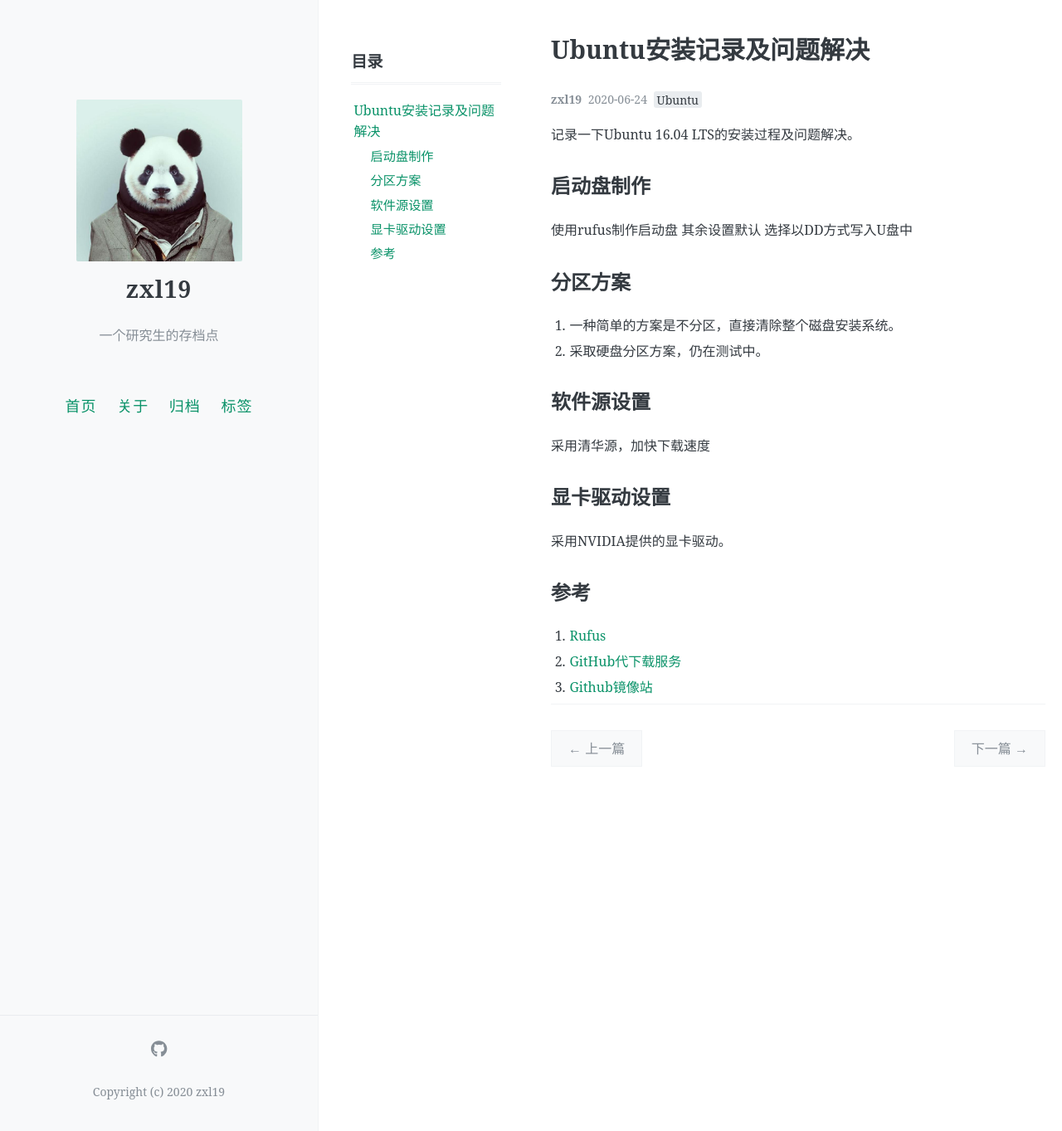
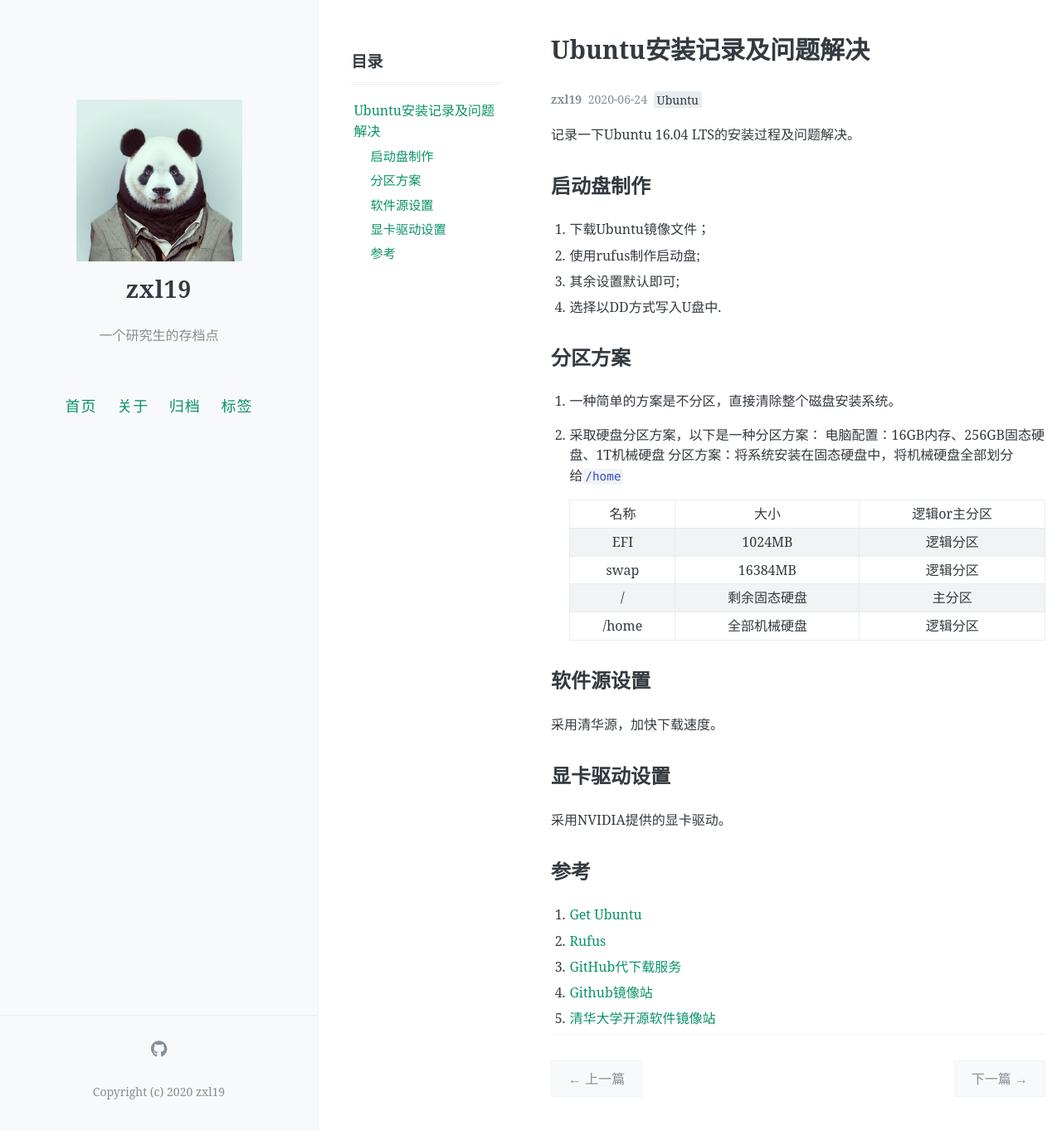
Before and after one commit to zxl19/zxl19.github.io, a Jekyll site: the page built from _posts/2020-06-24-ubuntu-installation.md, in a window 1280 px wide and 1363 px high. Shown: the whole window at 83% size. Built offline with Jekyll 4.4.1, drawn with Linux system fonts in a browser that asks for light colours; comment, search, counter and statistics services are not loaded.

Commit message:
Update 2020-06-24-ubuntu-installation.md

```diff
--- a/_posts/2020-06-24-ubuntu-installation.md
+++ b/_posts/2020-06-24-ubuntu-installation.md
@@ -15,18 +15,28 @@ pinned: false
 
 ## 启动盘制作
 
-使用rufus制作启动盘
-其余设置默认
-选择以DD方式写入U盘中
+1. 下载Ubuntu镜像文件；
+2. 使用rufus制作启动盘;
+3. 其余设置默认即可;
+4. 选择以DD方式写入U盘中.
 
 ## 分区方案
 
 1. 一种简单的方案是不分区，直接清除整个磁盘安装系统。
-2. 采取硬盘分区方案，仍在测试中。
+2. 采取硬盘分区方案，以下是一种分区方案：
+    电脑配置：16GB内存、256GB固态硬盘、1T机械硬盘
+    分区方案：将系统安装在固态硬盘中，将机械硬盘全部划分给`/home`
+
+    | 名称 | 大小 | 逻辑or主分区 |
+    | :----: | :----: | :----: |
+    | EFI | 1024MB | 逻辑分区 |
+    | swap |16384MB| 逻辑分区 |
+    | / | 剩余固态硬盘 | 主分区 |
+    | /home | 全部机械硬盘 | 逻辑分区 |
 
 ## 软件源设置
 
-采用清华源，加快下载速度
+采用清华源，加快下载速度。
 
 ## 显卡驱动设置
 
@@ -34,6 +44,8 @@ pinned: false
 
 ## 参考
 
-1. [Rufus](http://rufus.ie/)
-2. [GitHub代下载服务](http://g.widyun.com/)
-3. [Github镜像站](https://github.wuyanzheshui.workers.dev/)
+1. [Get Ubuntu](https://ubuntu.com/download)
+2. [Rufus](http://rufus.ie/)
+3. [GitHub代下载服务](http://g.widyun.com/)
+4. [Github镜像站](https://github.wuyanzheshui.workers.dev/)
+5. [清华大学开源软件镜像站](https://mirrors.tuna.tsinghua.edu.cn)
```
